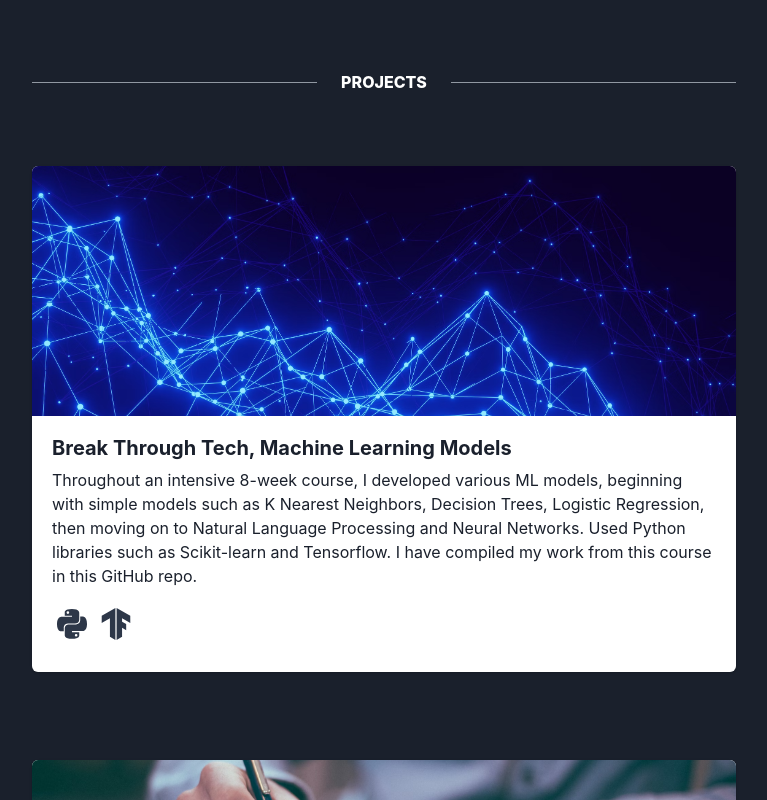
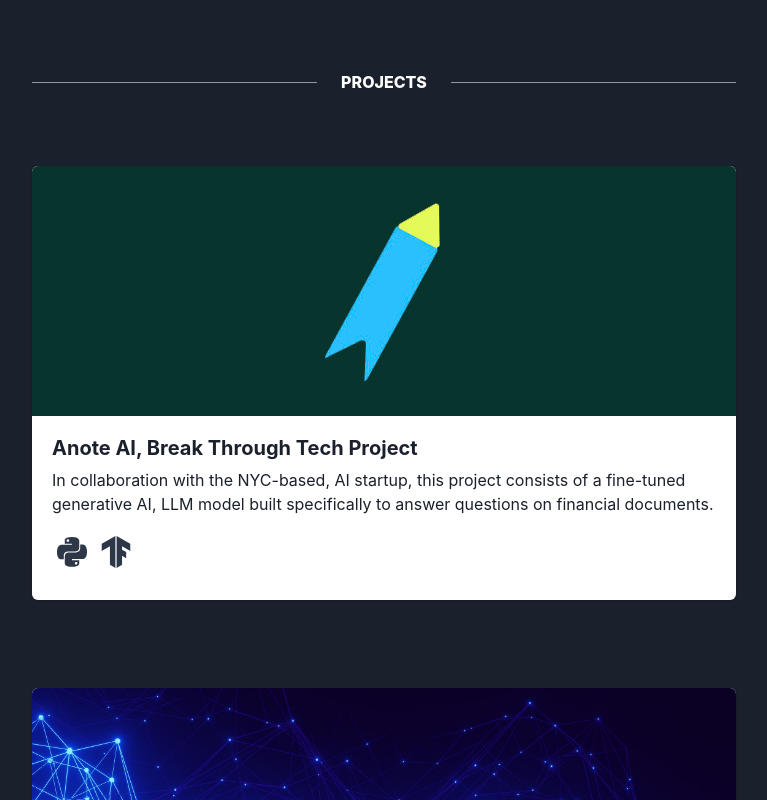
Before and after one commit to eden-chung/Portfolio, a React (Create React App) app: page / in a window 1280 px wide. Shown: the part 686-1486 px from the top of the page, without its empty margins (256-1023 px from the left). Built offline with nearby package versions, Linux system fonts and the light colour scheme.

Commit message:
add anote project

```diff
--- a/src/Projects.js
+++ b/src/Projects.js
@@ -21,6 +21,7 @@
 import cardiologistImage from './images/cardiologist2.png';
 import resumeImage from './images/resumeimage.png';
 import bttImage from './images/btt.png';
+import anoteImage from './images/anote.png';
 import spotifyImage from './images/spotify.png';
 
 const imageHeight = "250px";
@@ -68,6 +69,47 @@
                     </Stack>
                     <Stack px={4} spacing={5}>
                         <VStack>
+                        <Box mb={20}>
+                                <CustomLink href="https://github.com/eden-chung/BreakThroughTechAI" isExternal>
+                                    <div
+                                        style={{
+                                            transition: "transform 0.3s ease-in-out",
+                                            "&:hover": {
+                                            transform: "scale(1.1)",
+                                            },
+                                        }}
+                                    >
+                                        <CardWithHoverEffect
+                                            width="100%"
+                                            height="20%"
+                                            direction={{
+                                            base: "column",
+                                            }}
+                                            overflow="hidden"
+                                        >
+                                            <Image objectFit="cover" src={anoteImage} height={imageHeight}/>
+                                            <Stack>
+                                                <CardBody align="left">
+                                                    <Heading size="md">Anote AI, Break Through Tech Project</Heading>
+                                                    <Text py={2}>In collaboration with the NYC-based, AI startup, this project consists of a fine-tuned generative AI, LLM model built specifically to answer questions on financial documents.</Text>
+                                                    <HStack py={2}>
+                                                        <Icon
+                                                            as={BiLogoPython}
+                                                            color="gray.700"
+                                                            boxSize={10}
+                                                        />
+                                                        <Icon
+                                                            as={SiTensorflow}
+                                                            color="gray.700"
+                                                            boxSize={8}
+                                                        />
+                                                    </HStack>
+                                                </CardBody>
+                                            </Stack>
+                                        </CardWithHoverEffect>
+                                    </div>
+                                </CustomLink>
+                            </Box>
                             <Box mb={20}>
                                 <CustomLink href="https://github.com/eden-chung/BreakThroughTechAI" isExternal>
                                     <div
```
Also changed, not shown: src/images/anote.png (added).
